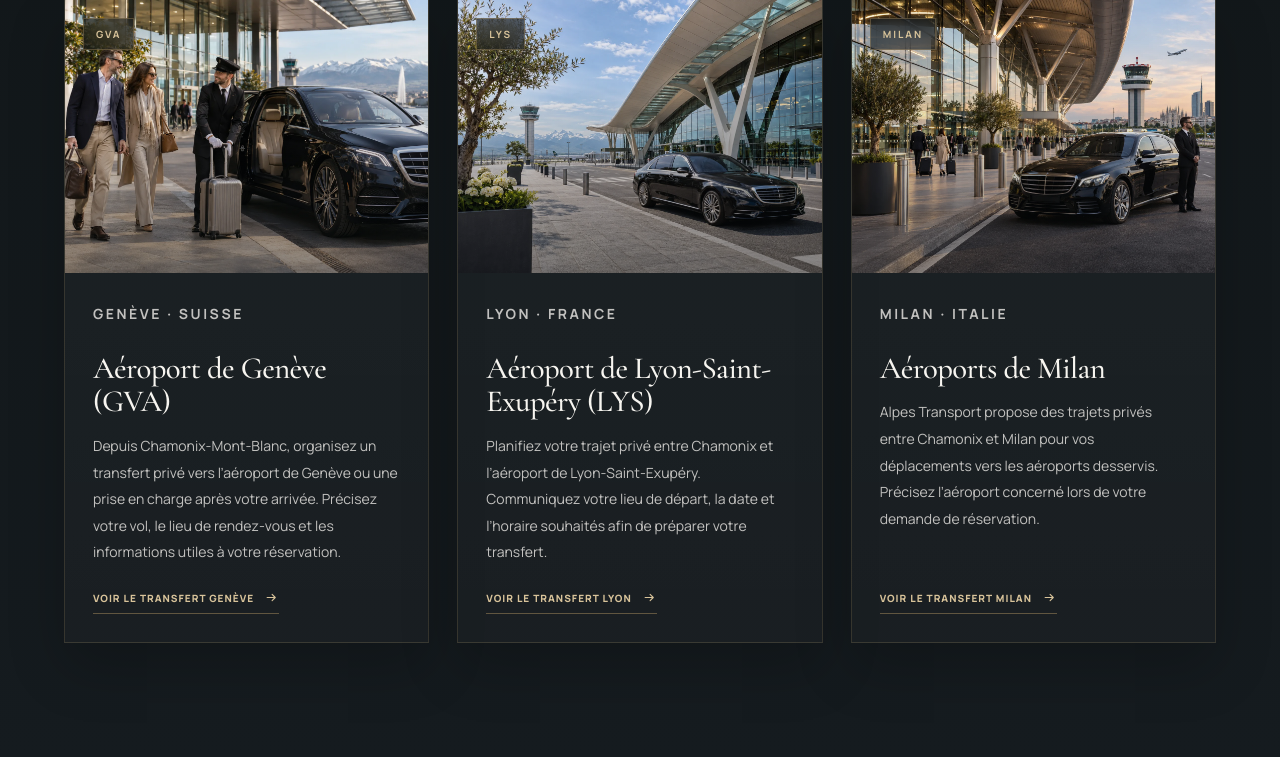
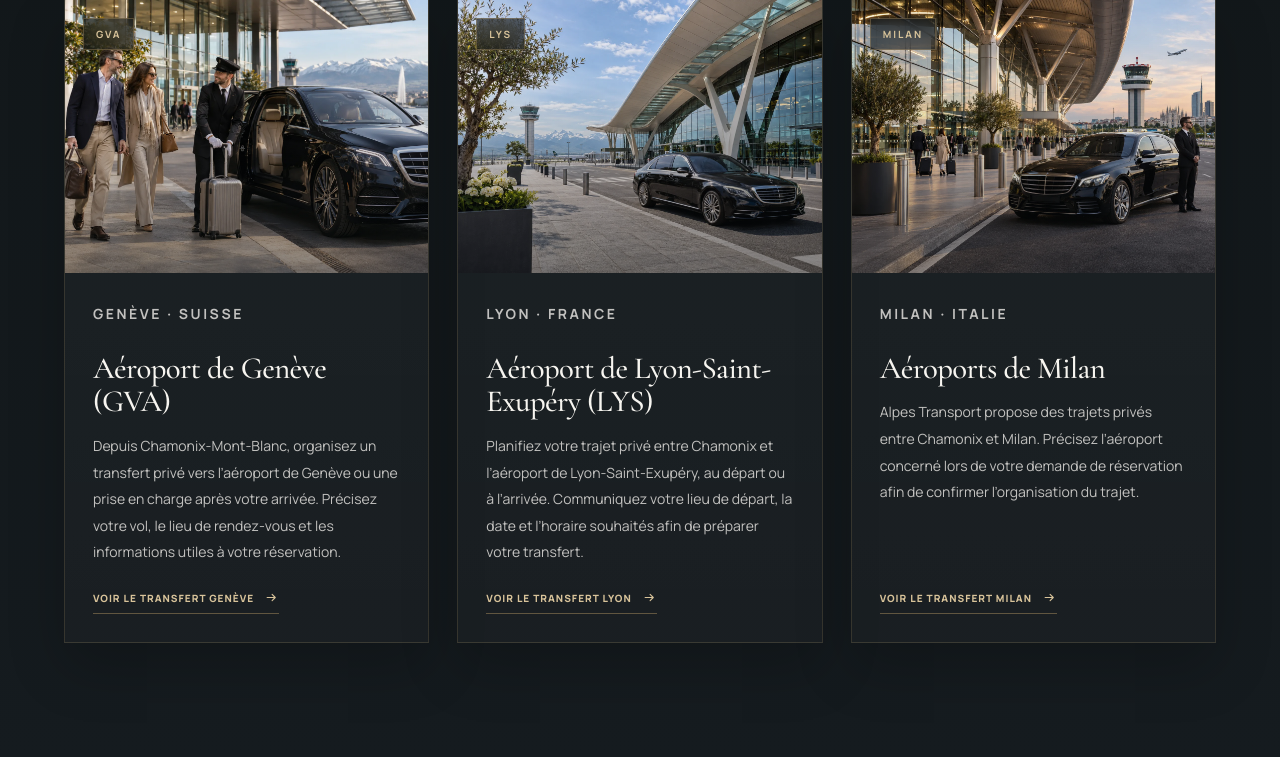
Before and after one commit to hudson661523-afk/Alpes, a PHP site: page /transferts-aeroport/index.php in a window 1280 px wide. Shown: the part 1569-2326 px from the top of the page. Run offline with PHP 8.4, Linux system fonts and the light colour scheme.

Commit message:
Refine airport transfer card and FAQ copy

```diff
--- a/transferts-aeroport/index.php
+++ b/transferts-aeroport/index.php
@@ -107,7 +107,7 @@ $schemaExtra = [
                         <div class="ta-airport-body">
                             <p class="ta-airport-label">Lyon · France</p>
                             <h3>Aéroport de Lyon-Saint-Exupéry (LYS)</h3>
-                            <p>Planifiez votre trajet privé entre Chamonix et l’aéroport de Lyon-Saint-Exupéry. Communiquez votre lieu de départ, la date et l’horaire souhaités afin de préparer votre transfert.</p>
+                            <p>Planifiez votre trajet privé entre Chamonix et l’aéroport de Lyon-Saint-Exupéry, au départ ou à l’arrivée. Communiquez votre lieu de départ, la date et l’horaire souhaités afin de préparer votre transfert.</p>
                             <a class="service-link" href="https://alpestransport.fr/transfert-lyon-chamonix/">
                                 Voir le transfert Lyon
                                 <span aria-hidden="true"><svg viewBox="0 0 24 24" focusable="false"><path d="M5 12h13m-5-5 5 5-5 5" fill="none" stroke="currentColor" stroke-width="1.8" stroke-linecap="round" stroke-linejoin="round"/></svg></span>
@@ -123,7 +123,7 @@ $schemaExtra = [
                         <div class="ta-airport-body">
                             <p class="ta-airport-label">Milan · Italie</p>
                             <h3>Aéroports de Milan</h3>
-                            <p>Alpes Transport propose des trajets privés entre Chamonix et Milan pour vos déplacements vers les aéroports desservis. Précisez l’aéroport concerné lors de votre demande de réservation.</p>
+                            <p>Alpes Transport propose des trajets privés entre Chamonix et Milan. Précisez l’aéroport concerné lors de votre demande de réservation afin de confirmer l’organisation du trajet.</p>
                             <a class="service-link" href="https://alpestransport.fr/transfert-milan-chamonix/">
                                 Voir le transfert Milan
                                 <span aria-hidden="true"><svg viewBox="0 0 24 24" focusable="false"><path d="M5 12h13m-5-5 5 5-5 5" fill="none" stroke="currentColor" stroke-width="1.8" stroke-linecap="round" stroke-linejoin="round"/></svg></span>
@@ -227,7 +227,7 @@ $schemaExtra = [
                 <div class="ta-faq-list">
                     <details class="ta-faq-item">
                         <summary>Quels aéroports sont présentés sur cette page ?</summary>
-                        <p>Cette page présente principalement les transferts vers l’aéroport de Genève, l’aéroport de Lyon-Saint-Exupéry et les aéroports de Milan. Pour toute autre destination aéroportuaire, précisez votre demande lors de la réservation.</p>
+                        <p>Cette page présente principalement les transferts vers l’aéroport de Genève, l’aéroport de Lyon-Saint-Exupéry et les aéroports de Milan. Pour toute autre destination aéroportuaire, vous pouvez préciser votre demande lors de la réservation afin que nous en vérifiions la faisabilité.</p>
                     </details>
                     <details class="ta-faq-item">
                         <summary>Comment demander un transfert aéroport ?</summary>
```
